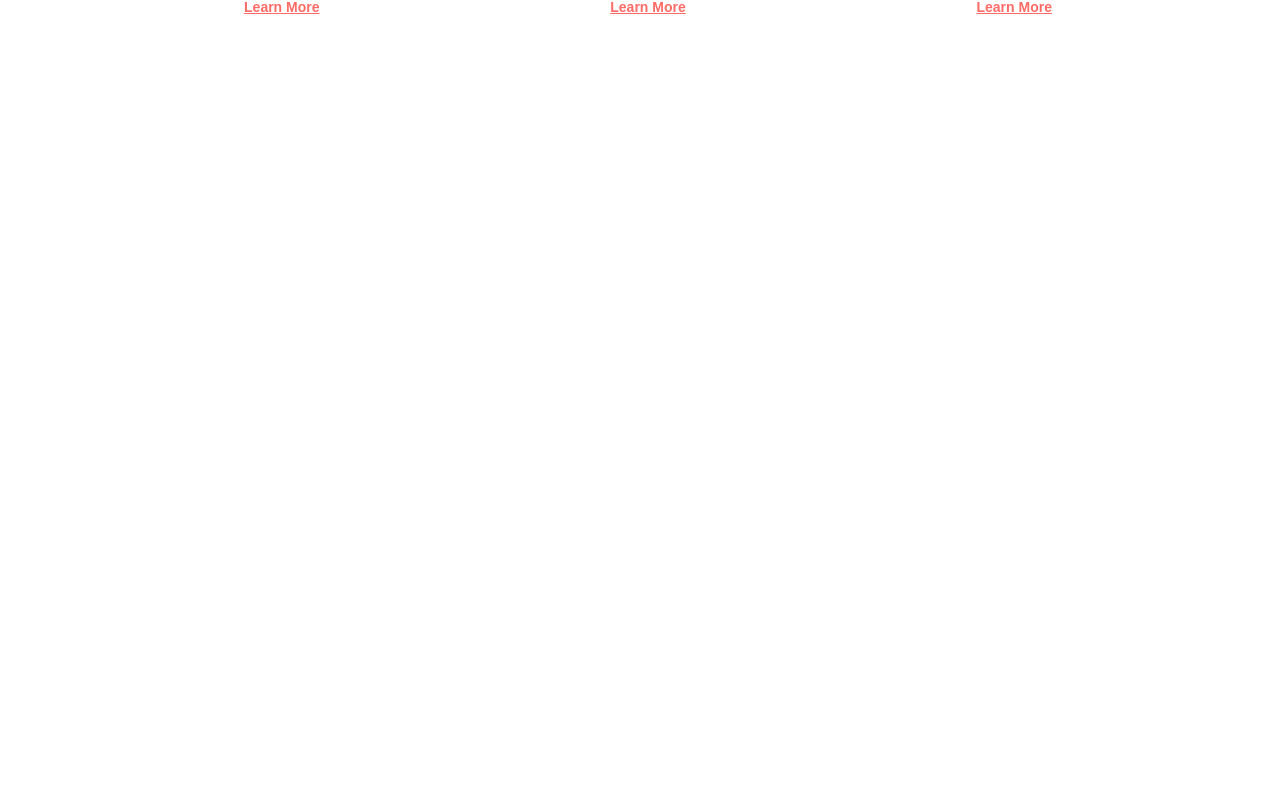
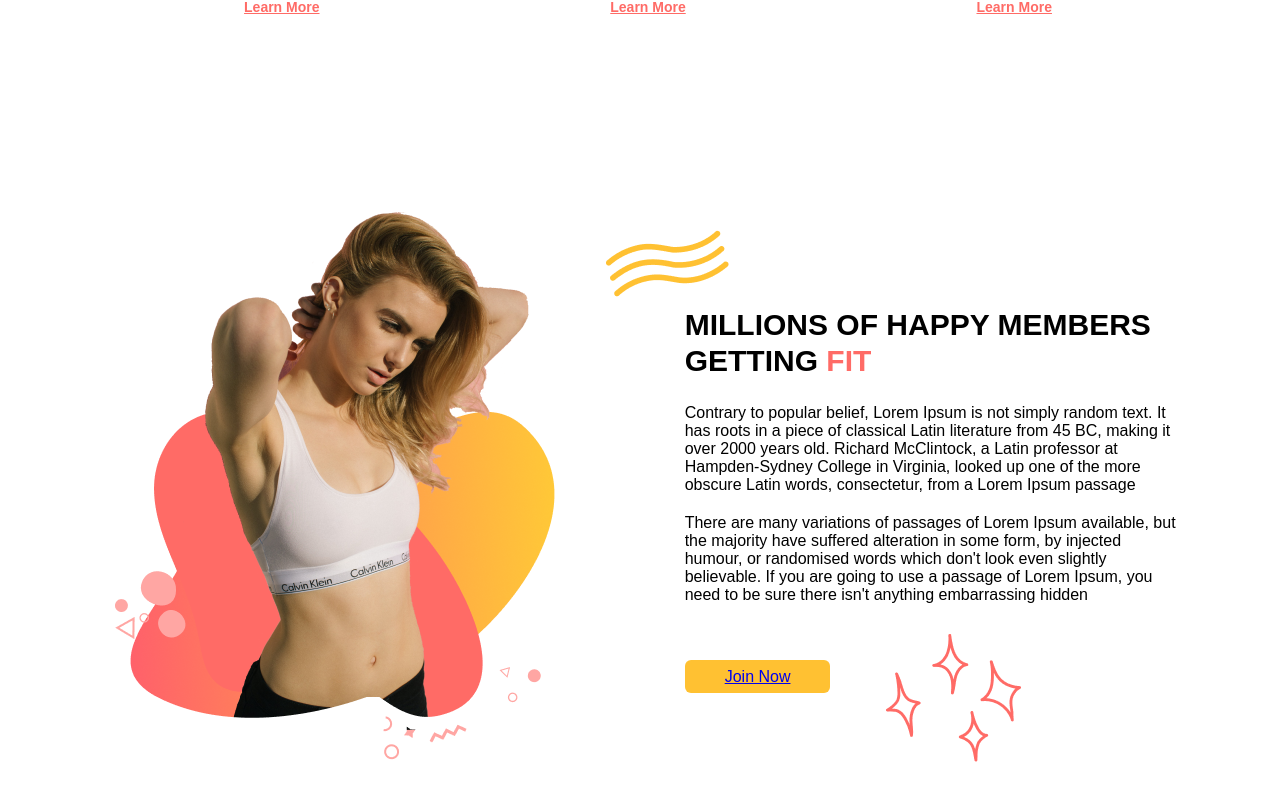
Before and after one commit to fahad39/gym-app, a React (Vite) app: page / in a window 1280 px wide. Shown: the part 1403-2203 px from the top of the page. Before the commit the page ends 1808 px from the top, so only its background shows below. Built offline with nearby package versions, Linux system fonts and the light colour scheme.

Commit message:
completed benefits page

```diff
--- a/src/scenes/benefits/index.tsx
+++ b/src/scenes/benefits/index.tsx
@@ -3,6 +3,8 @@ import { BenefitType, SelectedPage } from "@/shared/types"
 import {HomeModernIcon,UserGroupIcon,AcademicCapIcon} from "@heroicons/react/24/solid"
 import { motion } from "framer-motion"
 import Benefit from "./Benefit"
+import ActionButton from "@/shared/ActionButton"
+import BenefitsPageGraphic from "@/assets/BenefitsPageGraphic.png"
 
 
 type Props = {
@@ -82,6 +84,70 @@ const Benefits = ({setSelectedPage}: Props) => {
                 />
             ))}
             </motion.div>
+
+            {/* Graphics and description */}
+            <div className="mt-16 justify-between items-center gap-20 md:mt-28 md:flex">
+                {/* Graphic */}
+                <img
+                    className="mx-auto"
+                    alt="benefits-page-graphic"
+                    src={BenefitsPageGraphic}
+                />
+
+                {/* Description */}
+                <div>
+                    {/* title */}
+                        <div className="relative">
+                            <div className="before:absolute before:-top-20 before:-left-20 before:z-[1] before:content-abstractwaves">
+                                <motion.div
+                                    initial="hidden"
+                                    whileInView="visible"
+                                    viewport={{once:true, amount:0.5}}
+                                    transition={{ duration:0.5}}
+                                    variants={{
+                                        hidden:{opacity:0, x:50},
+                                        visible:{opacity:1, x:0}
+                                    }}
+                                >
+                                    <Htext>
+                                        MILLIONS OF HAPPY MEMBERS GETTING {" "}
+                                        <span className="text-primary-500">FIT</span>
+                                    </Htext>
+                                </motion.div>
+                            </div>
+
+                        </div>
+
+                    {/* description */}
+                        <motion.div
+                            initial="hidden"
+                            whileInView="visible"
+                            viewport={{once:true, amount:0.5}}
+                            transition={{delay:0.2, duration:0.5}}
+                            variants={{
+                                hidden:{opacity:0, x:50},
+                                visible:{opacity:1, x:0}
+                            }}
+                        >
+                            <p className="my-5">
+                                Contrary to popular belief, Lorem Ipsum is not simply random text. It has roots in a piece of classical Latin literature from 45 BC, making it over 2000 years old. Richard McClintock, a Latin professor at Hampden-Sydney College in Virginia, looked up one of the more obscure Latin words, consectetur, from a Lorem Ipsum passage
+                            </p>
+                            <p className="mb-5">
+                                There are many variations of passages of Lorem Ipsum available, but the majority have suffered alteration in some form, by injected humour, or randomised words which don't look even slightly believable. If you are going to use a passage of Lorem Ipsum, you need to be sure there isn't anything embarrassing hidden
+                            </p>
+                        </motion.div>
+
+                    {/* button */}
+                    <div className="relative mt-16">
+                        <div className="before:absolute before:-bottom-20 before:right-40 before:z-[-1] before:content-sparkles">
+                            <ActionButton setSelectedPage={setSelectedPage}>
+                                Join Now
+                            </ActionButton>
+                        </div>
+
+                    </div>
+                </div>
+            </div>
         </motion.div>
 
     </section>
```
